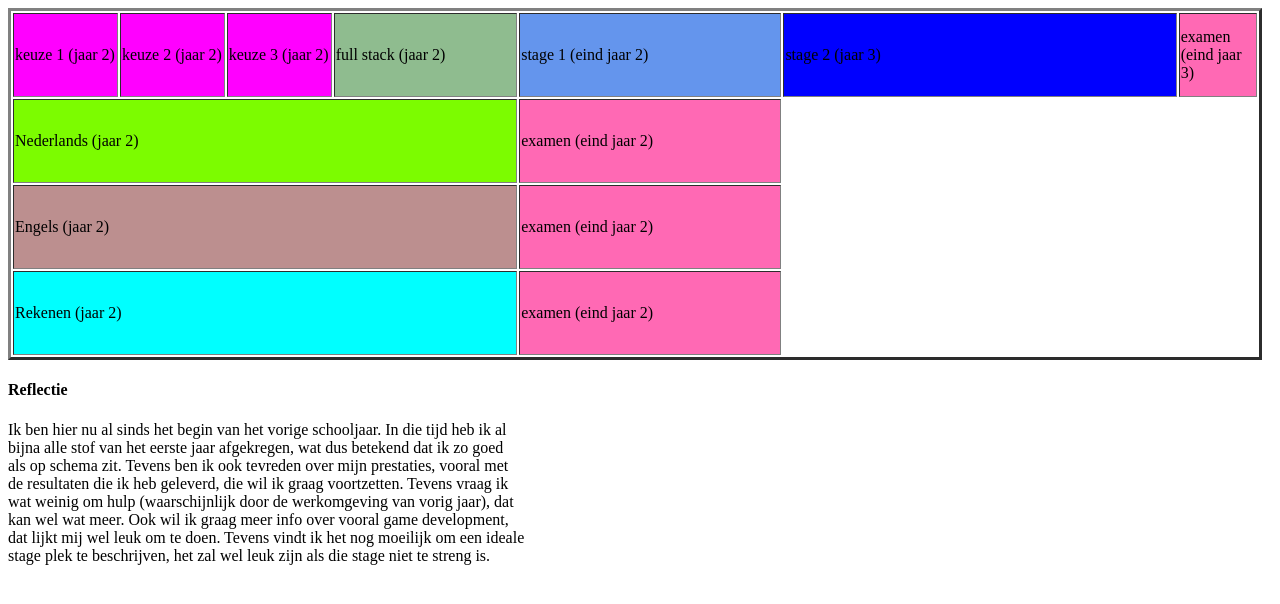
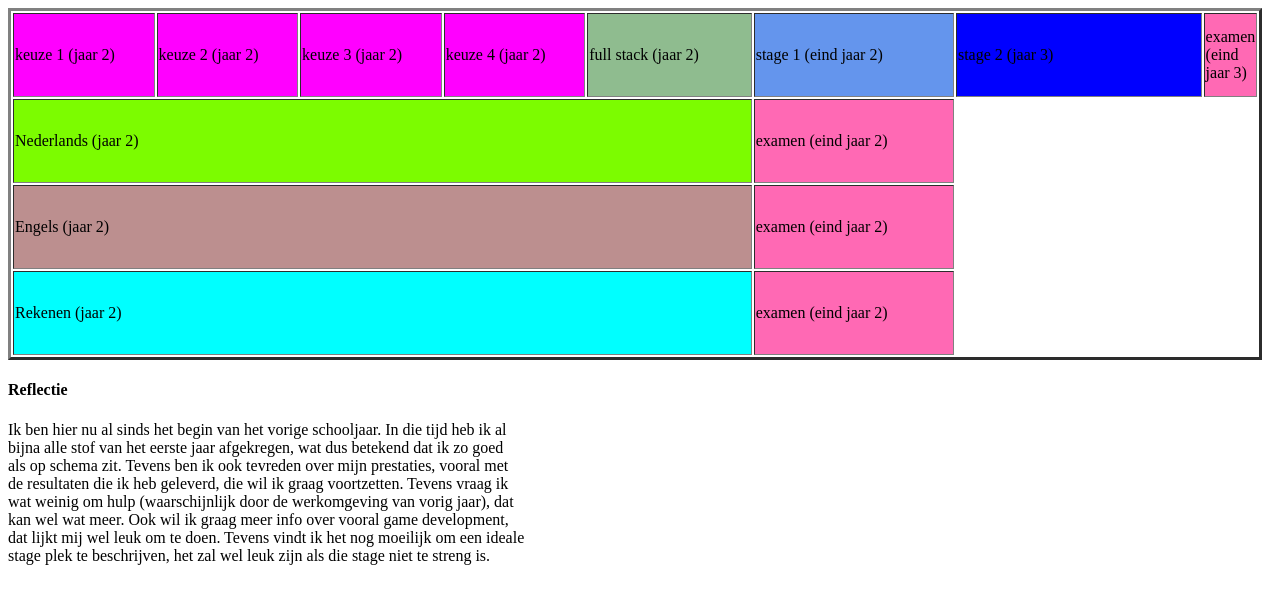
Before and after one commit to TStilting/HTMLCSS, a plain HTML site: page Tijdlijn/index.html in a window 1280 px wide. Drawn offline with Linux system fonts and the light colour scheme.

Commit message:
introductie goed gedaan

```diff
--- a/Tijdlijn/CSS.css
+++ b/Tijdlijn/CSS.css
@@ -8,11 +8,10 @@ tr {
 }
 td {
     height: 80px;
-    width: 14%;
 }
 td.a {
     background-color: fuchsia;
-    width: 8%;
+    width: 12%;
 }
 td.b {
     background-color: darkseagreen;
@@ -20,7 +19,7 @@ td.b {
 }
 td.c {
     background-color: cornflowerblue;
-    width: 20%;
+    width: 17%;
 }
 td.d {
     background-color: blue;
--- a/Tijdlijn/index.html
+++ b/Tijdlijn/index.html
@@ -11,21 +11,22 @@
          <td class="a">keuze 1 (jaar 2)</td>
          <td class="a">keuze 2 (jaar 2)</td>
          <td class="a">keuze 3 (jaar 2)</td>
+         <td class="a">keuze 4 (jaar 2)</td>
          <td class="b">full stack (jaar 2)</td>
          <td class="c">stage 1 (eind jaar 2)</td>
          <td class="d">stage 2 (jaar 3)</td>
          <td class="e">examen (eind jaar 3)</td>
      </tr>
      <tr>
-         <td colspan="4" class="f">Nederlands (jaar 2)</td>
+         <td colspan="5" class="f">Nederlands (jaar 2)</td>
          <td class="e">examen (eind jaar 2)</td>
      </tr>
      <tr>
-         <td colspan="4" class="g">Engels (jaar 2)</td>
+         <td colspan="5" class="g">Engels (jaar 2)</td>
          <td class="e">examen (eind jaar 2)</td>
      </tr>
      <tr>
-         <td colspan="4" class="h">Rekenen (jaar 2)</td>
+         <td colspan="5" class="h">Rekenen (jaar 2)</td>
          <td class="e">examen (eind jaar 2)</td>
      </tr>
  </table>
```
Also changed, not shown: WIN_20210902_14_08_25_Pro.jpg (added).
